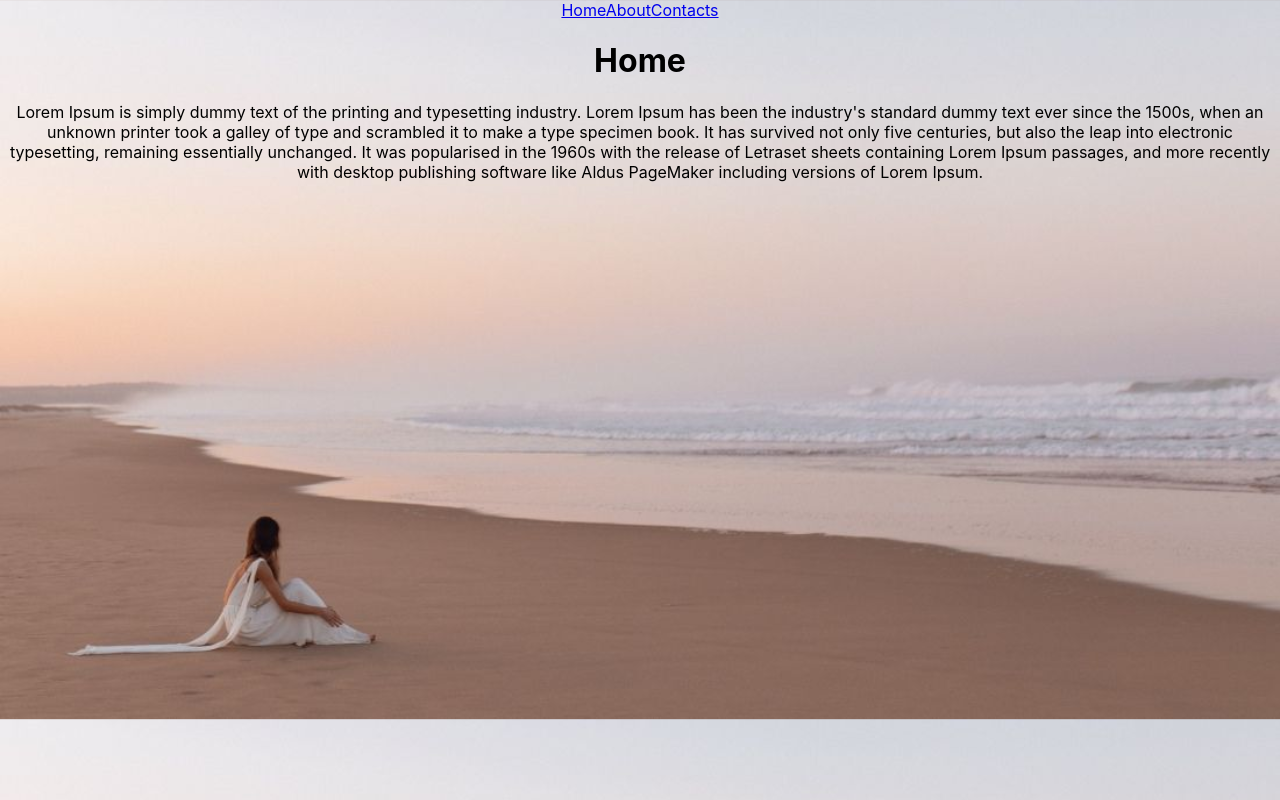
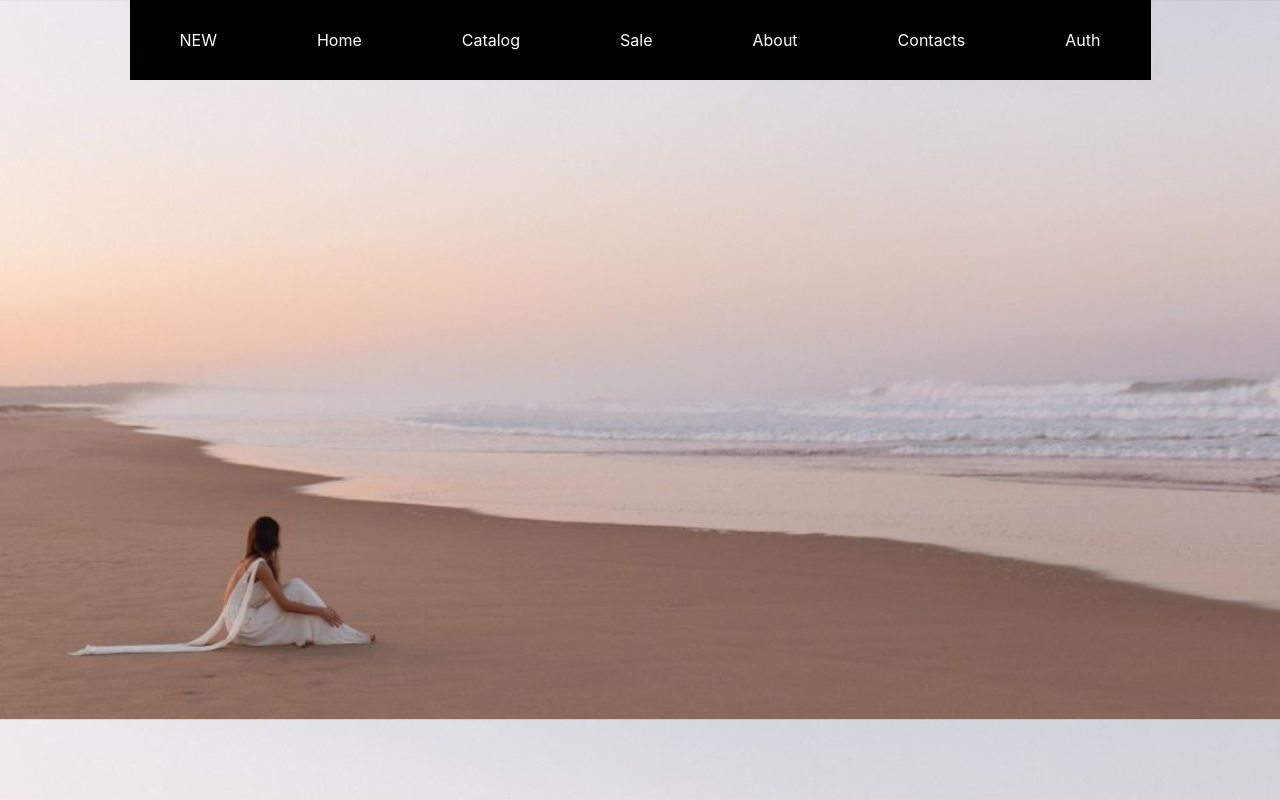
Before and after one commit to AyanaZhaparova/router-example, a React (Create React App) app: page / in a window 1280 px wide. Built offline with nearby package versions, Linux system fonts and the light colour scheme.

Commit message:
changed app

```diff
--- a/src/App.css
+++ b/src/App.css
@@ -2,37 +2,28 @@
   text-align: center;
 }
 
-.App-logo {
-  height: 40vmin;
-  pointer-events: none;
+.nav{
+  list-style-type: none;
+  margin: 0;
+  padding: 0;
+  display: flex;
+  justify-content: center;
+
 }
-
-@media (prefers-reduced-motion: no-preference) {
-  .App-logo {
-    animation: App-logo-spin infinite 20s linear;
-  }
+.nav li{
+  width: 100%;
+  padding: 30px 50px;
+  background-color: black;
+  transition: background-color .5s;
 }
-
-.App-header {
-  background-color: #282c34;
-  min-height: 100vh;
-  display: flex;
-  flex-direction: column;
-  align-items: center;
-  justify-content: center;
-  font-size: calc(10px + 2vmin);
-  color: white;
+.nav li:hover{
+  background-color: rgb(255, 255, 255);
+  color: rgb(41, 41, 41);
 }
-
-.App-link {
-  color: #61dafb;
+*{
+  box-sizing: border-box;
 }
-
-@keyframes App-logo-spin {
-  from {
-    transform: rotate(0deg);
-  }
-  to {
-    transform: rotate(360deg);
-  }
+a{
+  color: #fff;
+  text-decoration: none;
 }
--- a/src/App.js
+++ b/src/App.js
@@ -1,22 +1,44 @@
 import './App.css';
-import About from "./About/About"
-import Contacts from "./Contacts/Contacts"
-import Home from "./Home/Home"
-import { Route } from "react-router"
+
+import About from "./About/About";
+import Contacts from "./Contacts/Contacts";
+import Home from "./Home/Home";
+import Catalog from "./Catalog/Catalog";
+import Sale from "./Sale/Sale";
+import New from "./New/New";
+import Auth from "./Auth/Auth";
+
+import { Route } from "react-router";
 import { Link } from 'react-router-dom';
+
+
 
 function App() {
   return (
     <div className="App">
 
-      <Link to="/">Home</Link>
-      <Link to="/about">About</Link>
-      <Link to="/contakts">Contacts</Link>
+     <ul className="nav">
+
+      <Link to="/new"><li>NEW</li></Link>
+      <Link to="/home"><li>Home</li></Link>
+      <Link to="/catalog"><li>Catalog</li></Link>
+      <Link to="/sale"><li>Sale</li></Link>
+      <Link to="/about"><li>About</li></Link>
+      <Link to="/contacts"><li>Contacts</li></Link>
+      <Link to="/auth"><li>Auth</li></Link>
+
+      </ul>
+
+      <Route path="/new" component = {New} />
+      <Route path="/home" component = {Home} />
+      <Route path="/catalog" component = {Catalog} />
+      <Route path="/sale" component = {Sale} />
+      <Route path="/about" component = {About}/>
+      <Route path="/contacts" component = {Contacts}/>
+      <Route path="/auth" component = {Auth}/>
 
 
-      <Route path="/about" component = {About}/>
-      <Route path="/contakts" component = {Contacts}/>
-      <Route path="/" component = {Home} exact/>
+
 
 
     </div>
```
